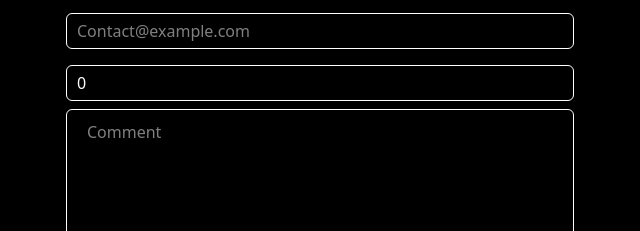
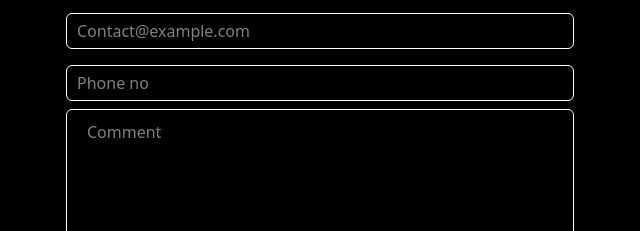
Before and after one commit to Nasim-354/Portfolio, a website: page index.html in a window 1280 px wide. Shown: the part 1537-1768 px from the top of the page, 578-1218 px from the left. Drawn offline with Linux system fonts and the light colour scheme.

Commit message:
data validation

```diff
--- a/index.html
+++ b/index.html
@@ -189,8 +189,7 @@
             class="border rounded-md p-2 m-2" />
 
           <span id="error-phone"></span>
-          <input type="tel" id="phone" name="Phone" placeholder="Phone no" value="0"
-            class="border rounded-md p-2 m-2" />
+          <input type="tel" id="phone" name="Phone" placeholder="Phone no" class="border rounded-md p-2 m-2" />
 
           <textarea rows="5" cols="50" placeholder="Comment" name="Comment" required
             class="border rounded-md p-2 m-2"></textarea>
```
